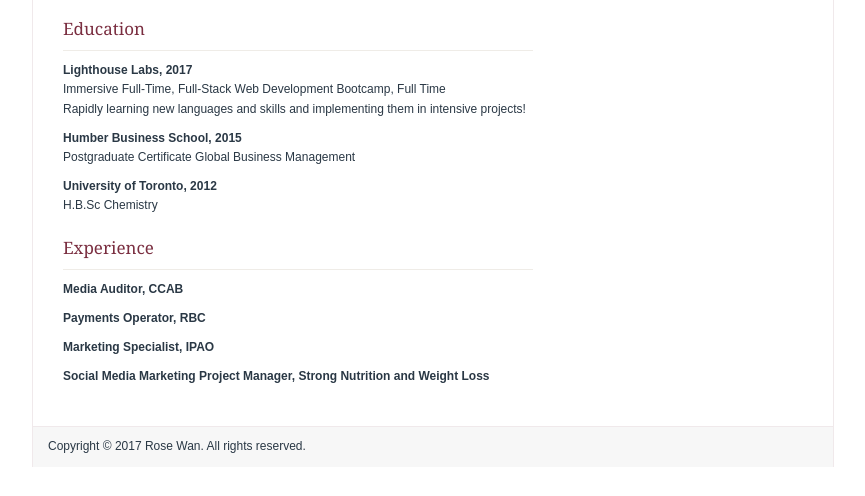
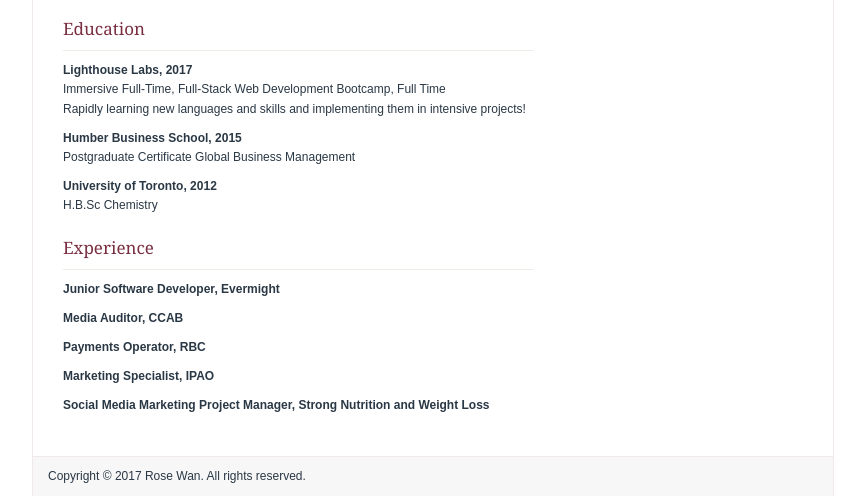
Before and after one commit to rosexw/rosexw.github.io, a plain HTML site: page index.html in a window 1280 px wide. Shown: the part 820-1316 px from the top of the page, without its empty margins (207-1072 px from the left). Before the commit the page ends 1287 px from the top, so only its background shows below. Drawn offline with nearby package versions, Linux system fonts and the light colour scheme.

Commit message:
updated with Evermight

```diff
--- a/index.html
+++ b/index.html
@@ -104,6 +104,9 @@
           <div class="experience" id="experience">
             <h2>Experience</h2>
             <div class="job">
+              <b>Junior Software Developer, Evermight</b>
+            </div>
+            <div class="job">
               <b>Media Auditor, CCAB</b>
             </div>
             <div class="job">
```
Also changed, not shown: 1 other file.
